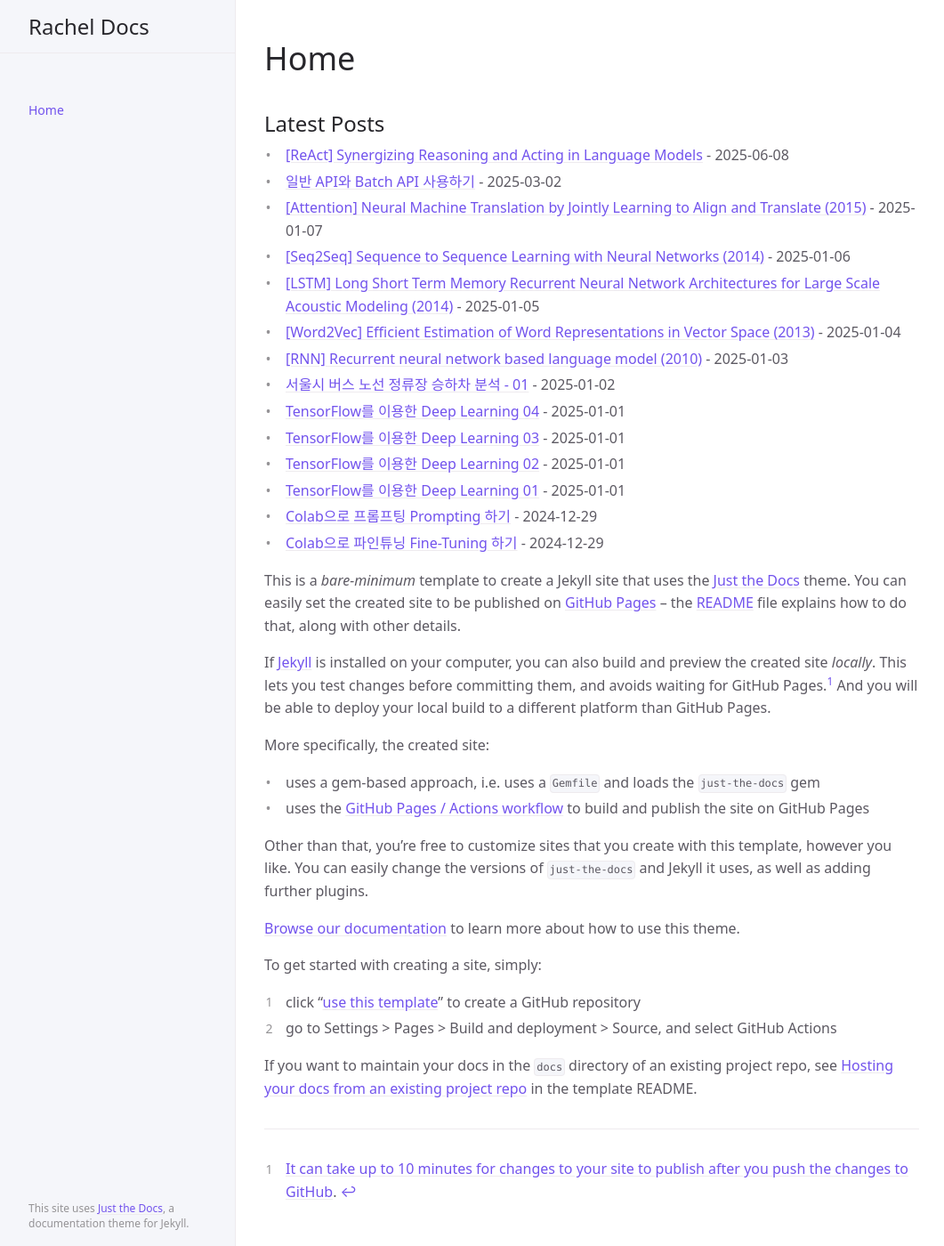
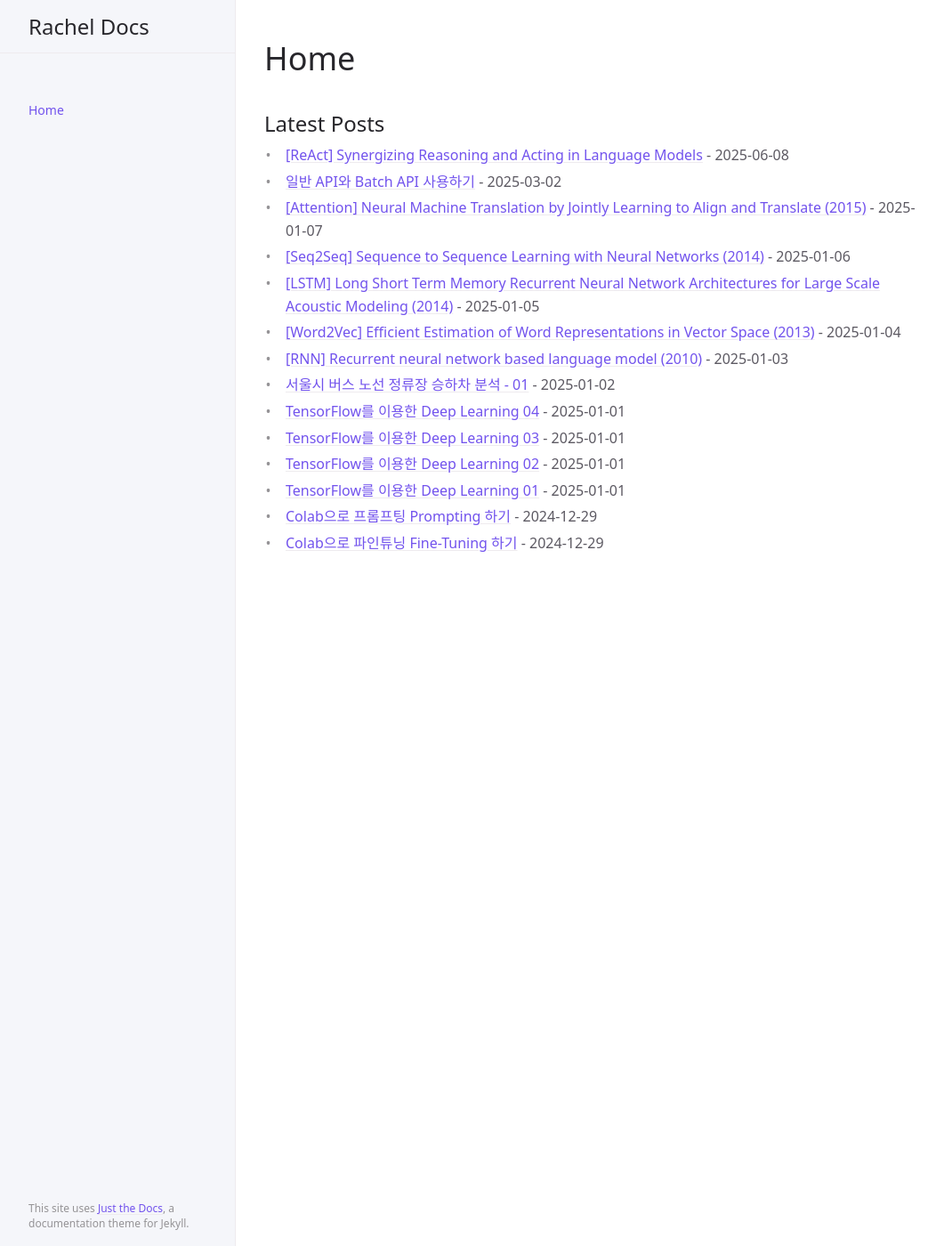
Before and after one commit to chewon1227/chewon1227.github.io, a Jekyll site: the page built from index.md, in a window 1280 px wide and 1400 px high, scrolled down 67 px. Shown: the whole window at 89% size, without its empty margins (107-1168 px from the left). Built offline with Jekyll 4.4.1, drawn with Linux system fonts in a browser that asks for light colours; cached includes are drawn as plain includes.

Commit message:
index modify

```diff
--- a/index.md
+++ b/index.md
@@ -10,35 +10,3 @@ layout: home
     <li><a href="{{ post.url }}">{{ post.title }}</a> - {{ post.date | date: "%Y-%m-%d" }}</li>
   {% endfor %}
 </ul>
-
-
-This is a *bare-minimum* template to create a Jekyll site that uses the [Just the Docs] theme. You can easily set the created site to be published on [GitHub Pages] – the [README] file explains how to do that, along with other details.
-
-If [Jekyll] is installed on your computer, you can also build and preview the created site *locally*. This lets you test changes before committing them, and avoids waiting for GitHub Pages.[^1] And you will be able to deploy your local build to a different platform than GitHub Pages.
-
-More specifically, the created site:
-
-- uses a gem-based approach, i.e. uses a `Gemfile` and loads the `just-the-docs` gem
-- uses the [GitHub Pages / Actions workflow] to build and publish the site on GitHub Pages
-
-Other than that, you're free to customize sites that you create with this template, however you like. You can easily change the versions of `just-the-docs` and Jekyll it uses, as well as adding further plugins.
-
-[Browse our documentation][Just the Docs] to learn more about how to use this theme.
-
-To get started with creating a site, simply:
-
-1. click "[use this template]" to create a GitHub repository
-2. go to Settings > Pages > Build and deployment > Source, and select GitHub Actions
-
-If you want to maintain your docs in the `docs` directory of an existing project repo, see [Hosting your docs from an existing project repo](https://github.com/just-the-docs/just-the-docs-template/blob/main/README.md#hosting-your-docs-from-an-existing-project-repo) in the template README.
-
-----
-
-[^1]: [It can take up to 10 minutes for changes to your site to publish after you push the changes to GitHub](https://docs.github.com/en/pages/setting-up-a-github-pages-site-with-jekyll/creating-a-github-pages-site-with-jekyll#creating-your-site).
-
-[Just the Docs]: https://just-the-docs.github.io/just-the-docs/
-[GitHub Pages]: https://docs.github.com/en/pages
-[README]: https://github.com/just-the-docs/just-the-docs-template/blob/main/README.md
-[Jekyll]: https://jekyllrb.com
-[GitHub Pages / Actions workflow]: https://github.blog/changelog/2022-07-27-github-pages-custom-github-actions-workflows-beta/
-[use this template]: https://github.com/just-the-docs/just-the-docs-template/generate
```
